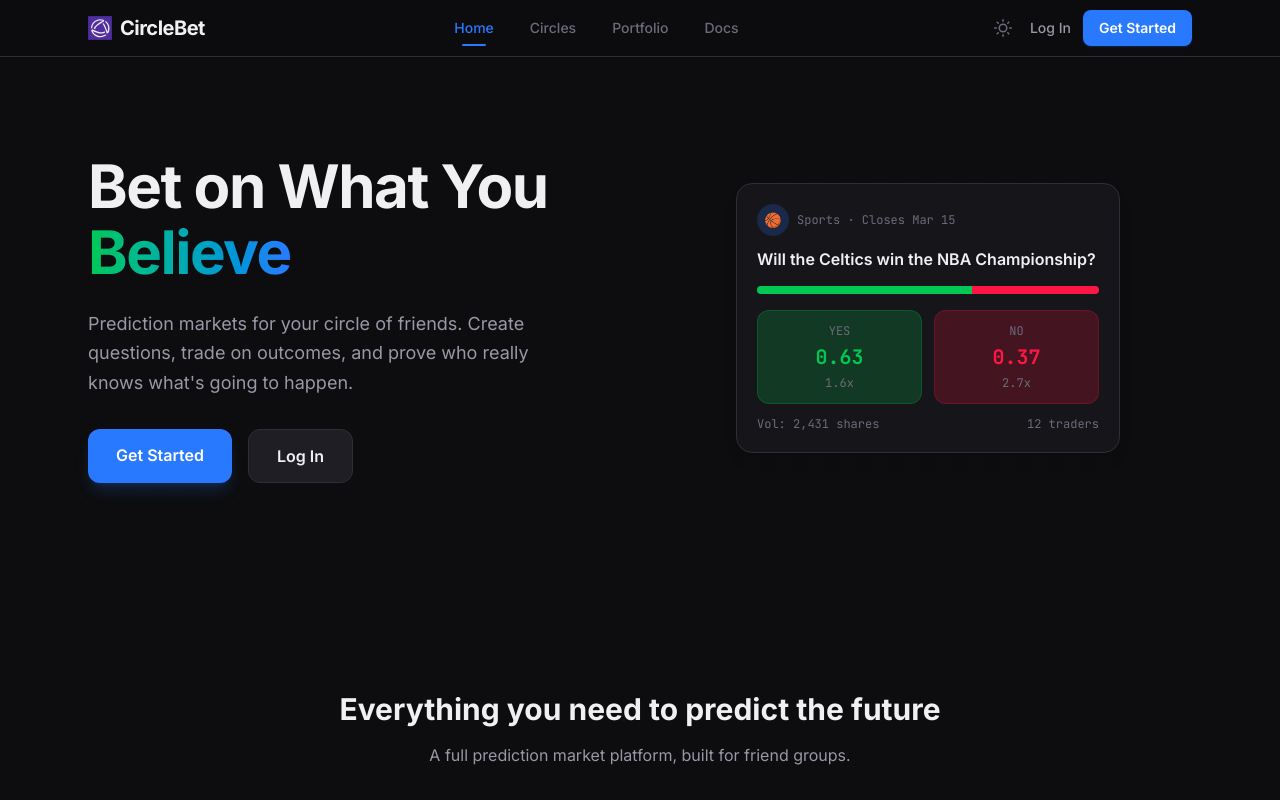
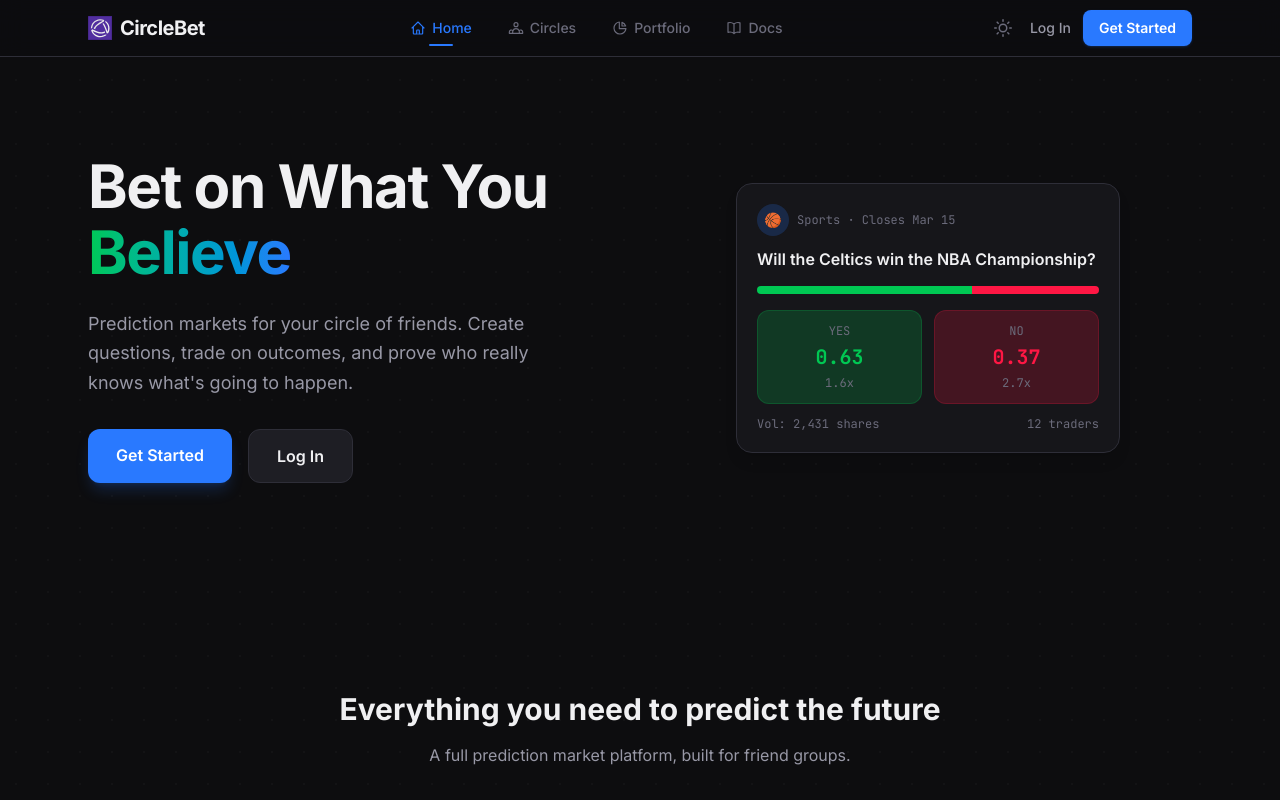
Before and after one commit to Galhadarr/circlebet, a Next.js app in the folder frontend/: page / in a window 1280 px wide. Shown: the top 800 px of the page. Built offline with nearby package versions, Linux system fonts and the light colour scheme; no server answers.

Commit message:
Ad navbar icons

```diff
--- a/frontend/src/components/layout/header.tsx
+++ b/frontend/src/components/layout/header.tsx
@@ -8,10 +8,45 @@ import { ThemeToggle } from "@/components/theme-toggle";
 import { ProfileDropdown } from "@/components/layout/profile-dropdown";
 
 const navTabs = [
-  { href: "/", label: "Home", exact: true, public: true },
-  { href: "/circles", label: "Circles" },
-  { href: "/portfolio", label: "Portfolio" },
-  { href: "/docs", label: "Docs" },
+  {
+    href: "/",
+    label: "Home",
+    exact: true,
+    public: true,
+    icon: (
+      <svg className="w-4 h-4" fill="none" viewBox="0 0 24 24" stroke="currentColor" strokeWidth={1.75}>
+        <path strokeLinecap="round" strokeLinejoin="round" d="M3 12l2-2m0 0l7-7 7 7M5 10v10a1 1 0 001 1h3m10-11l2 2m-2-2v10a1 1 0 01-1 1h-3m-4 0a1 1 0 01-1-1v-4a1 1 0 011-1h2a1 1 0 011 1v4a1 1 0 01-1 1" />
+      </svg>
+    ),
+  },
+  {
+    href: "/circles",
+    label: "Circles",
+    icon: (
+      <svg className="w-4 h-4" fill="none" viewBox="0 0 24 24" stroke="currentColor" strokeWidth={1.75}>
+        <path strokeLinecap="round" strokeLinejoin="round" d="M17 20h5v-2a3 3 0 00-5.356-1.857M17 20H7m10 0v-2c0-.656-.126-1.283-.356-1.857M7 20H2v-2a3 3 0 015.356-1.857M7 20v-2c0-.656.126-1.283.356-1.857m0 0a5.002 5.002 0 019.288 0M15 7a3 3 0 11-6 0 3 3 0 016 0z" />
+      </svg>
+    ),
+  },
+  {
+    href: "/portfolio",
+    label: "Portfolio",
+    icon: (
+      <svg className="w-4 h-4" fill="none" viewBox="0 0 24 24" stroke="currentColor" strokeWidth={1.75}>
+        <path strokeLinecap="round" strokeLinejoin="round" d="M11 3.055A9.001 9.001 0 1020.945 13H11V3.055z" />
+        <path strokeLinecap="round" strokeLinejoin="round" d="M20.488 9H15V3.512A9.025 9.025 0 0120.488 9z" />
+      </svg>
+    ),
+  },
+  {
+    href: "/docs",
+    label: "Docs",
+    icon: (
+      <svg className="w-4 h-4" fill="none" viewBox="0 0 24 24" stroke="currentColor" strokeWidth={1.75}>
+        <path strokeLinecap="round" strokeLinejoin="round" d="M12 6.042A8.967 8.967 0 006 3.75c-1.052 0-2.062.18-3 .512v14.25A8.987 8.987 0 016 18c2.305 0 4.408.867 6 2.292m0-14.25a8.966 8.966 0 016-2.292c1.052 0 2.062.18 3 .512v14.25A8.987 8.987 0 0118 18a8.967 8.967 0 00-6 2.292m0-14.25v14.25" />
+      </svg>
+    ),
+  },
 ];
 
 export function Header() {
@@ -34,7 +69,7 @@ export function Header() {
 
         {/* Center nav tabs — hidden on mobile (bottom-nav handles it) */}
         <nav className="hidden sm:flex items-center gap-1">
-          {navTabs.map(({ href, label, exact, public: isPublic }) => {
+          {navTabs.map(({ href, label, exact, public: isPublic, icon }) => {
             const isActive = exact ? pathname === href : pathname?.startsWith(href);
 
             if (!isAuthenticated && !isPublic) {
@@ -42,8 +77,9 @@ export function Header() {
                 <Link
                   key={href}
                   href={`/login?redirect=${encodeURIComponent(href)}`}
-                  className="relative px-4 py-2 text-sm font-medium text-text-muted hover:text-text-primary transition rounded-lg hover:bg-bg-tertiary"
+                  className="relative flex items-center gap-1.5 px-4 py-2 text-sm font-medium text-text-muted hover:text-text-primary transition rounded-lg hover:bg-bg-tertiary"
                 >
+                  {icon}
                   {label}
                 </Link>
               );
@@ -53,12 +89,13 @@ export function Header() {
               <Link
                 key={href}
                 href={href}
-                className={`relative px-4 py-2 text-sm font-medium transition rounded-lg ${
+                className={`relative flex items-center gap-1.5 px-4 py-2 text-sm font-medium transition rounded-lg ${
                   isActive
                     ? "text-blue"
                     : "text-text-secondary hover:text-text-primary hover:bg-bg-tertiary"
                 }`}
               >
+                {icon}
                 {label}
                 {isActive && (
                   <span className="absolute bottom-0 left-1/2 -translate-x-1/2 w-6 h-0.5 bg-blue rounded-full" />
```
